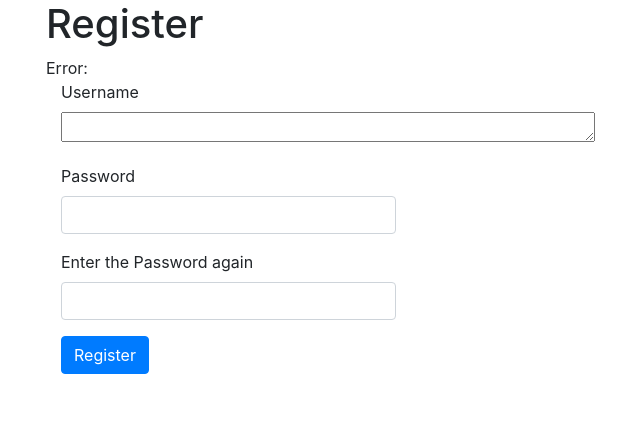
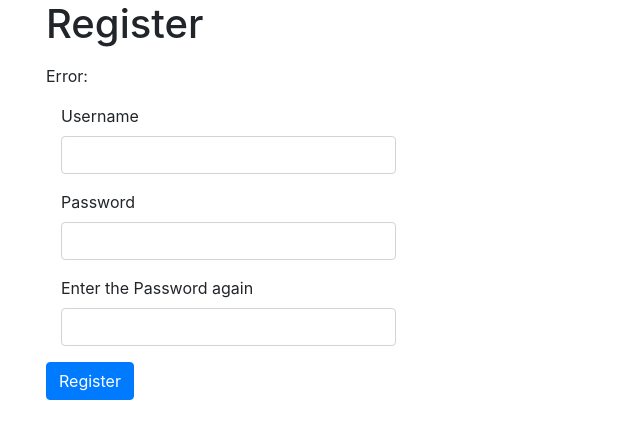
Before and after one commit to marttiah/safetydatabase, a Flask app: page /register in a window 1280 px wide. Shown: the top 439 px of the page, without its empty margins (39-679 px from the left). Run offline with Flask 2, Linux system fonts and the light colour scheme; some libraries are stand-ins or nearby versions.

Commit message:
Update register.html

```diff
--- a/templates/register.html
+++ b/templates/register.html
@@ -6,11 +6,13 @@
     <div class="row">
       <div class="col-8">
         <h1>Register</h1>
+        <p></p>
         Error: {{ error }}
+        <p></p>
         <form action="/register" method="POST">
             <div class="form-group col-6">
                 <label for="username">Username</label>
-        <textarea name="username" rows="1" cols="50"></textarea>
+                <input type="username" class="form-control" id="username">
             </div>
             <div class="form-group col-6">
                 <label for="password">Password</label>
@@ -20,10 +22,10 @@
                 <label for="repassword">Enter the Password again</label>
                 <input type="password" class="form-control" id="repassword">
             </div>
-    <div class="form-group col-6">
             <button type="submit" class="btn btn-primary">Register</button>
             </div>
         </form>
+
         </div>
     </div>
 </div>
```
Lines whose indentation alone changed are shown as unchanged.
